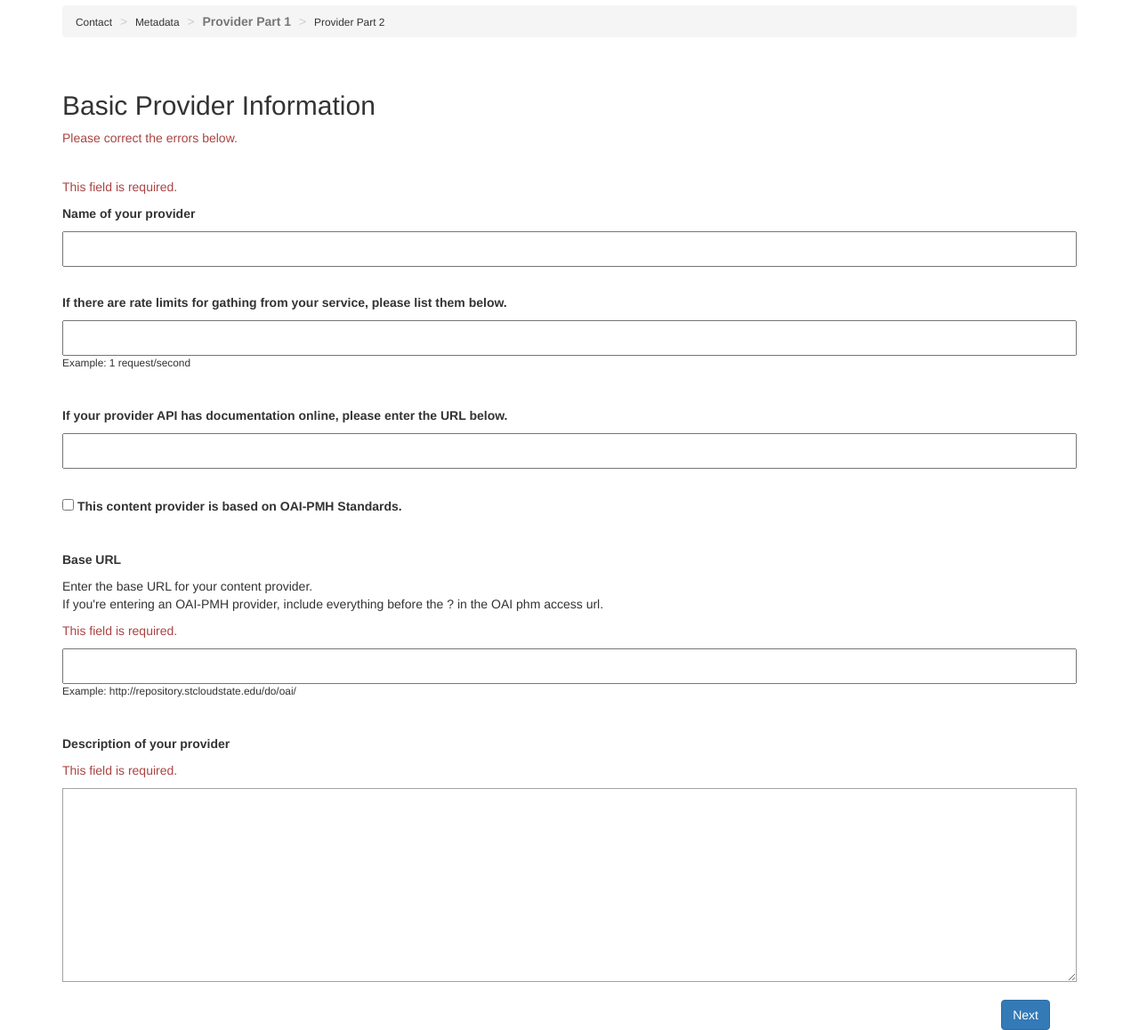
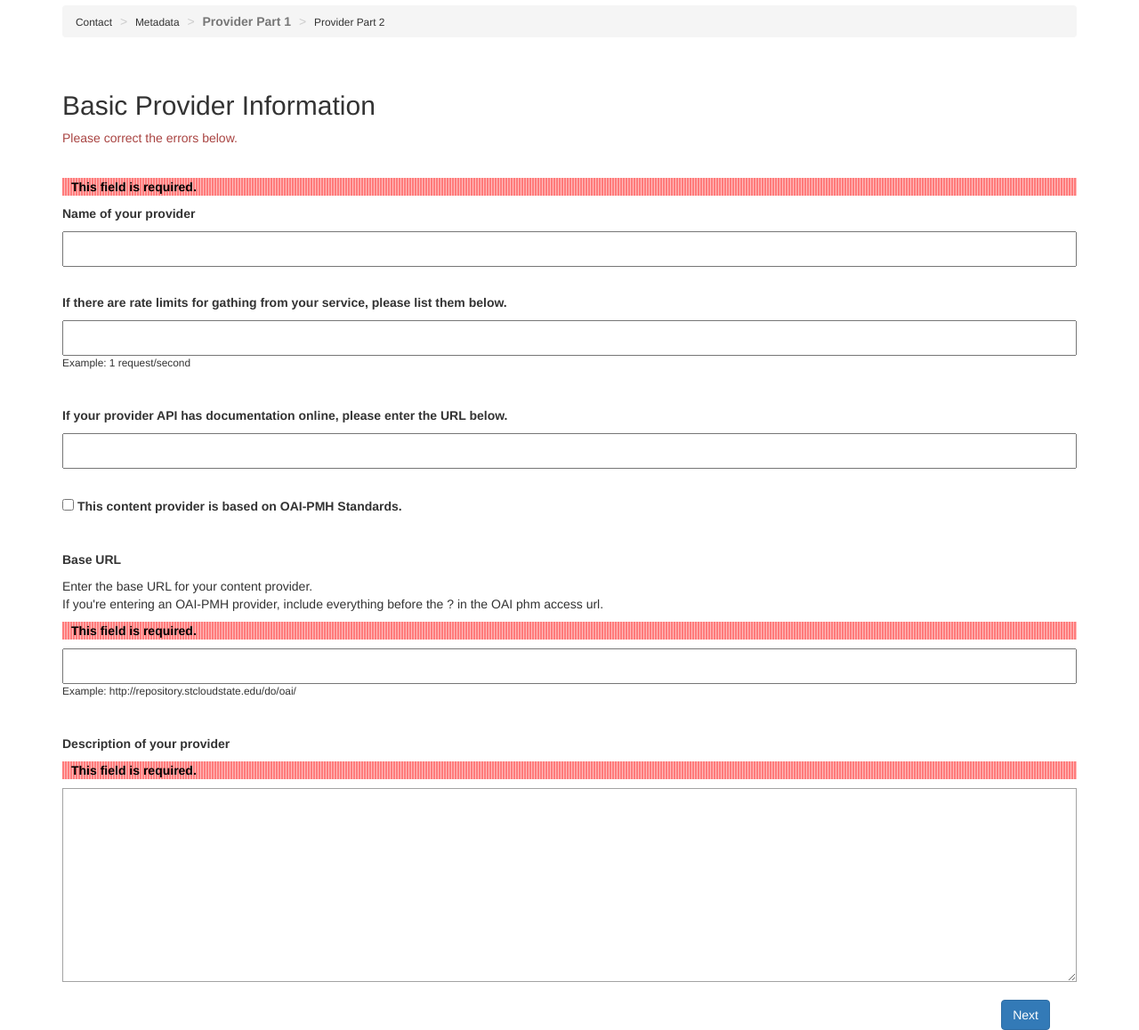
Before and after one commit to erinspace/share_registration, a Django app: page /provider_registration/register in a window 1280 px wide. Shown: the part 313-1471 px from the top of the page at 89% size. Run offline with Django 3.2, Linux system fonts and the light colour scheme; parts of the project's set-up code (start-up, migrations or seed data) failed here and were passed over; some libraries are stand-ins or nearby versions.

Commit message:
Add colored textured background to error messages

```diff
--- a/shareregistration/static/css/custom.css
+++ b/shareregistration/static/css/custom.css
@@ -101,7 +101,12 @@ input[type=email] {
 }
 
 span.help-block {
-  color: #a94442;
+  background-color: #FF7B7B;
+  background-image: linear-gradient(90deg, transparent 60%, rgba(255,255,255,.5) 50%);
+  background-size: 3px 3px;
+  color: black;
+  font-weight: bold;
+  padding-left: 10px;
 }
 
 #header {
```
